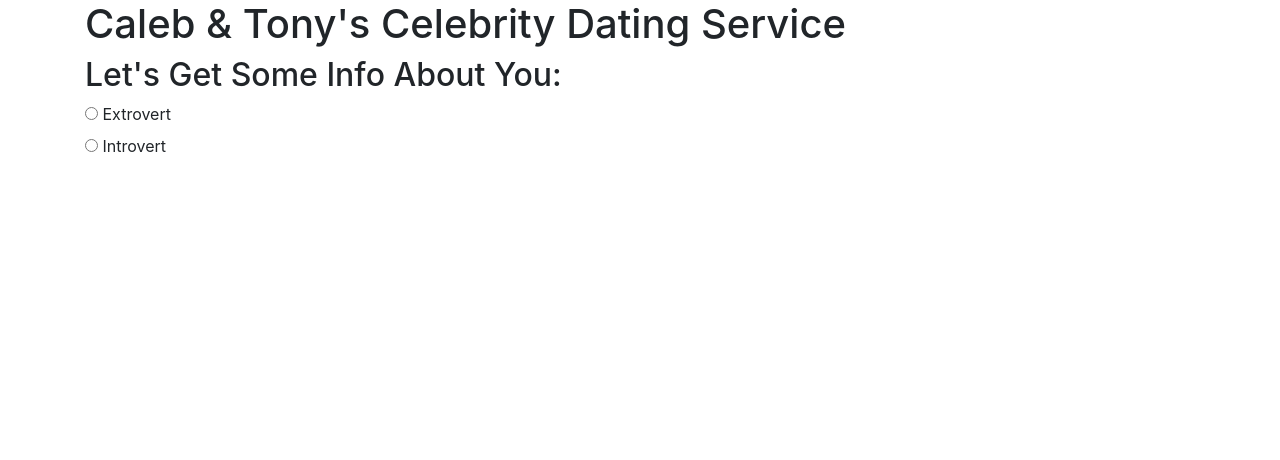
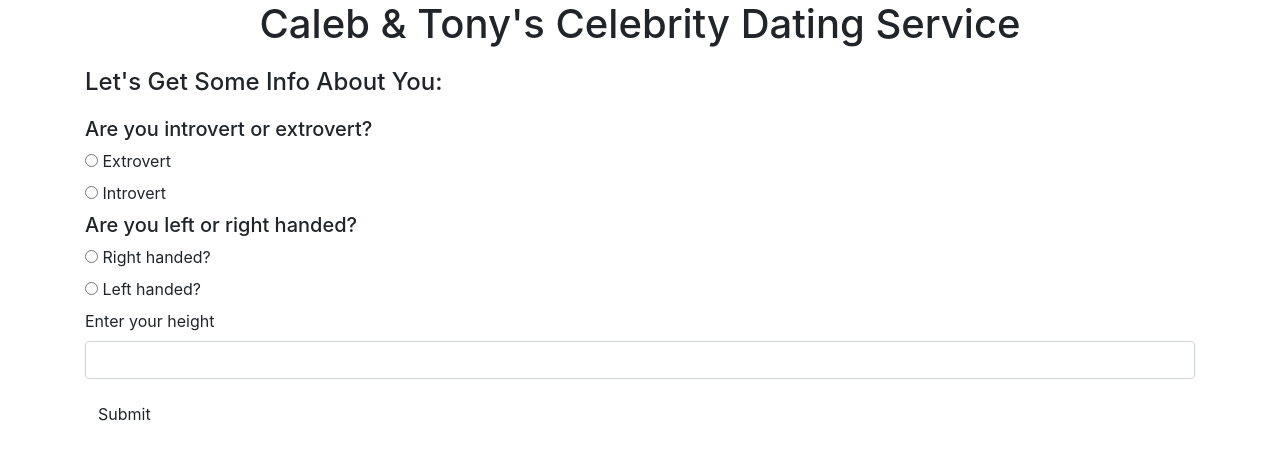
Before and after one commit to CalebCoughenour/Celebrity-Dating-Quiz, a plain HTML site: page index.html in a window 1280 px wide. Drawn offline with Linux system fonts and the light colour scheme.

Commit message:
add all html code with hidden answers at bottom.
Co-authored-by: Tony Martinez <tony.martinez5897@gmail.com>

```diff
--- a/css/styles.css
+++ b/css/styles.css
@@ -0,0 +1,12 @@
+h1 {
+  text-align: center;
+}
+
+h4 {
+  margin-top: 20px;
+  margin-bottom: 20px;
+}
+
+#firstCeleb, #secondCeleb {
+  display: none;
+}
--- a/index.html
+++ b/index.html
@@ -10,17 +10,51 @@
 <body>
   <div class="container">
     <h1>Caleb & Tony's Celebrity Dating Service</h1>
-    <h2>Let's Get Some Info About You:</h2>
+    <h4>Let's Get Some Info About You:</h4>
+    <form id="answerForm">
+      <h5>Are you introvert or extrovert?</h5>
       <div class="radio">
         <label>
           <input type="radio" name="personality" value="extrovert">
           Extrovert
           </label>
       </div>
-    <lavel>
+      <div class="radio">
+        <label>
           <input type="radio" name="personality" value="introvert">
           Introvert
-    </lavel>
+        </label>
       </div>
+      <h5>Are you left or right handed?</h5>
+      <div class="radio">
+        <label>
+          <input type="radio" name="hand" value="right">
+          Right handed?
+        </label>
+      </div>
+      <div class="radio">
+        <label>
+          <input type="radio" name="hand" value="left">
+          Left handed?
+        </label>
+      </div>
+      <div class="form-group">
+        <label for="height">Enter your height</label>
+        <input id="height" class="form-control" type="text">
+      </div>
+      <button type="submit" class="btn">Submit</button>
+    </form>
+
+    <div id="firstCeleb">
+      <p>
+        Marilyn Monroe // Clark Gable
+      </p>
+    </div>
+    <div id="secondCeleb">
+      <p>
+       Joanne Woodward // Paul Newman
+      </p>
+    </div>
+
   </div>
 </body>
```
Lines whose indentation alone changed are shown as unchanged.
